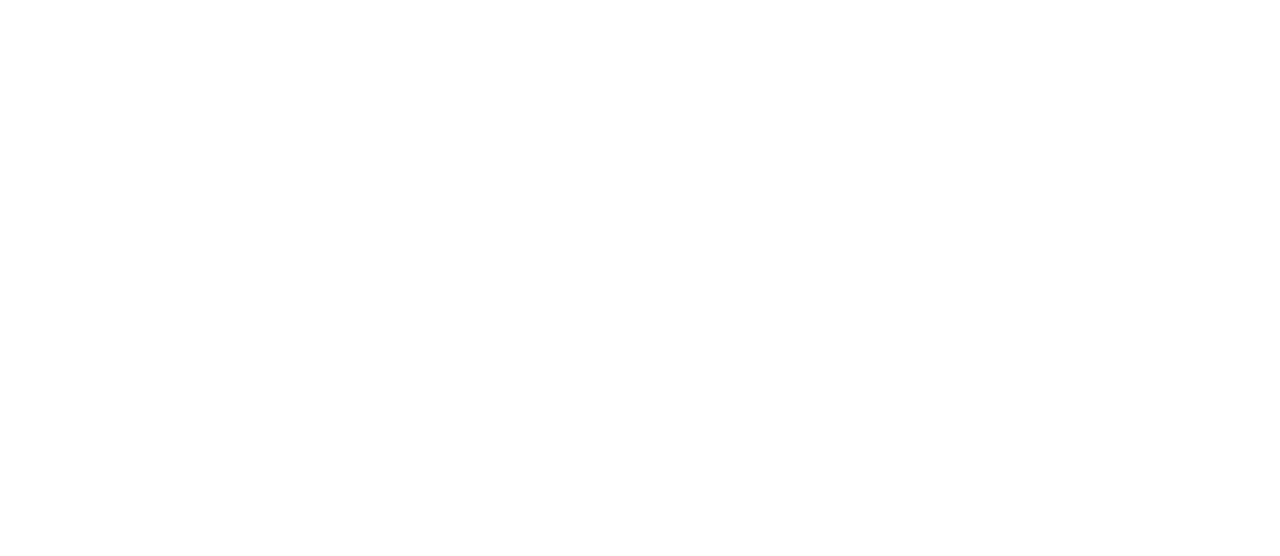
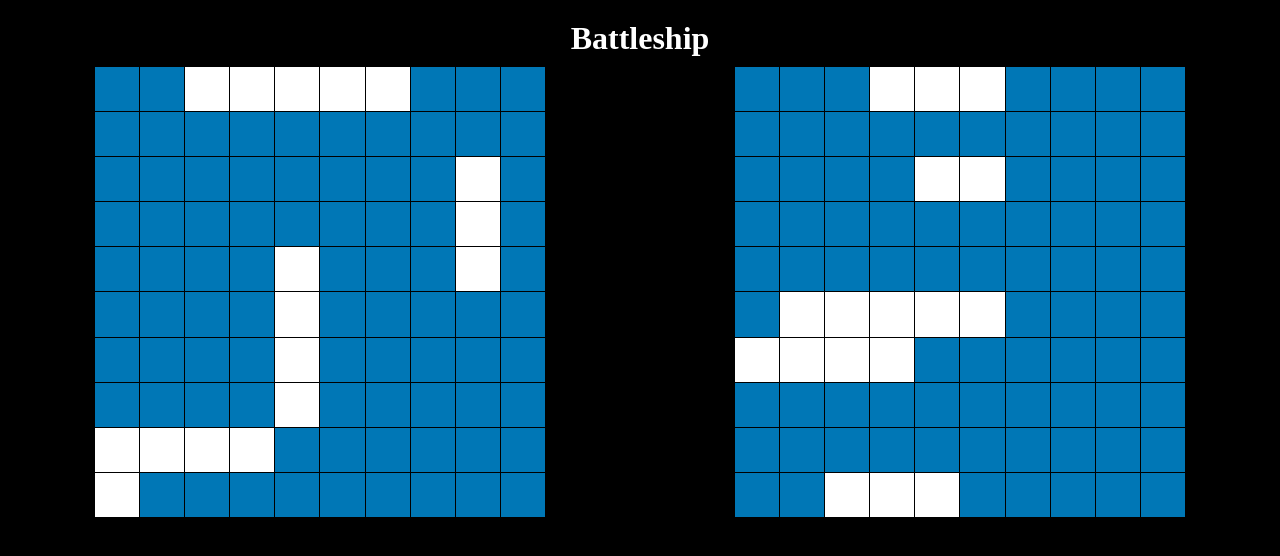
Before and after one commit to raych2/battleship, a website with bundled scripts: page dist/index.html in a window 1280 px wide. Built offline with nearby package versions, Linux system fonts and the light colour scheme.

Commit message:
Add game.js and style.css to render initial game UI

```diff
--- a/package.json
+++ b/package.json
@@ -4,7 +4,7 @@
   "description": "",
   "main": "index.js",
   "scripts": {
-    "start": "webpack --config build-utils/webpack.config.js --env env=dev",
+    "start": "webpack --config build-utils/webpack.config.js --env env=dev --watch",
     "build": "webpack --config build-utils/webpack.config.js --env env=prod",
     "test": "jest"
   },
--- /dev/null
+++ b/src/game.js
@@ -0,0 +1,55 @@
+import Player from './factories/Player';
+import Gameboard from './factories/Gameboard';
+
+const Game = () => {
+  const playerOne = Player('human');
+  const playerTwo = Player('computer');
+  const human = Gameboard();
+  const computer = Gameboard();
+
+  const playerOneBoard = document.querySelector('.human-board');
+  const playerTwoBoard = document.querySelector('.computer-board');
+  const humanBoard = human.board;
+  const computerBoard = computer.board;
+
+  human.createFleet();
+  human.placeShip();
+  computer.createFleet();
+  computer.placeShip();
+
+  const addShipsToBoard = (boardArr, player) => {
+    for (let i = 0; i < boardArr.length; i++) {
+      for (let ship of player.fleet) {
+        for (let j = 0; j < ship.location.length; j++) {
+          if (i === ship.location[j]) {
+            boardArr[i] = ship.location[j];
+          }
+        }
+      }
+    }
+    return boardArr;
+  };
+  addShipsToBoard(humanBoard, human);
+  addShipsToBoard(computerBoard, computer);
+
+  const renderGameBoard = (boardArr, boardOwner) => {
+    for (let i = 0; i < boardArr.length; i++) {
+      let square = document.createElement('div');
+      square.id = i;
+      if (boardArr[i] === '') {
+        square.classList.add('empty');
+        square.classList.add('square');
+      } else {
+        square.classList.add('occupied');
+        square.classList.add('square');
+      }
+      boardOwner.append(square);
+    }
+  };
+  renderGameBoard(humanBoard, playerOneBoard);
+  renderGameBoard(computerBoard, playerTwoBoard);
+
+  const squares = document.querySelectorAll('.square');
+};
+
+export default Game;
--- a/src/index.js
+++ b/src/index.js
@@ -0,0 +1,4 @@
+import Game from './game';
+import './style.css';
+
+Game();
--- /dev/null
+++ b/src/style.css
@@ -0,0 +1,37 @@
+*,
+*:before,
+*:after {
+  margin: 0;
+  padding: 0;
+  box-sizing: border-box;
+}
+body {
+  background-color: #000;
+}
+h1 {
+  margin-top: 20px;
+  text-align: center;
+  color: #fff;
+}
+.game-container {
+  display: flex;
+  flex-flow: row wrap;
+  justify-content: space-evenly;
+}
+.human-board,
+.computer-board {
+  display: grid;
+  grid-template-rows: repeat(10, 1fr);
+  grid-template-columns: repeat(10, 1fr);
+  grid-gap: 1px;
+  height: 450px;
+  width: 450px;
+  margin: 10px auto;
+  text-align: center;
+}
+.empty {
+  background-color: #0077b6;
+}
+.occupied {
+  background-color: #fff;
+}
```
Also changed, not shown: dist/index.html, dist/main.js.
